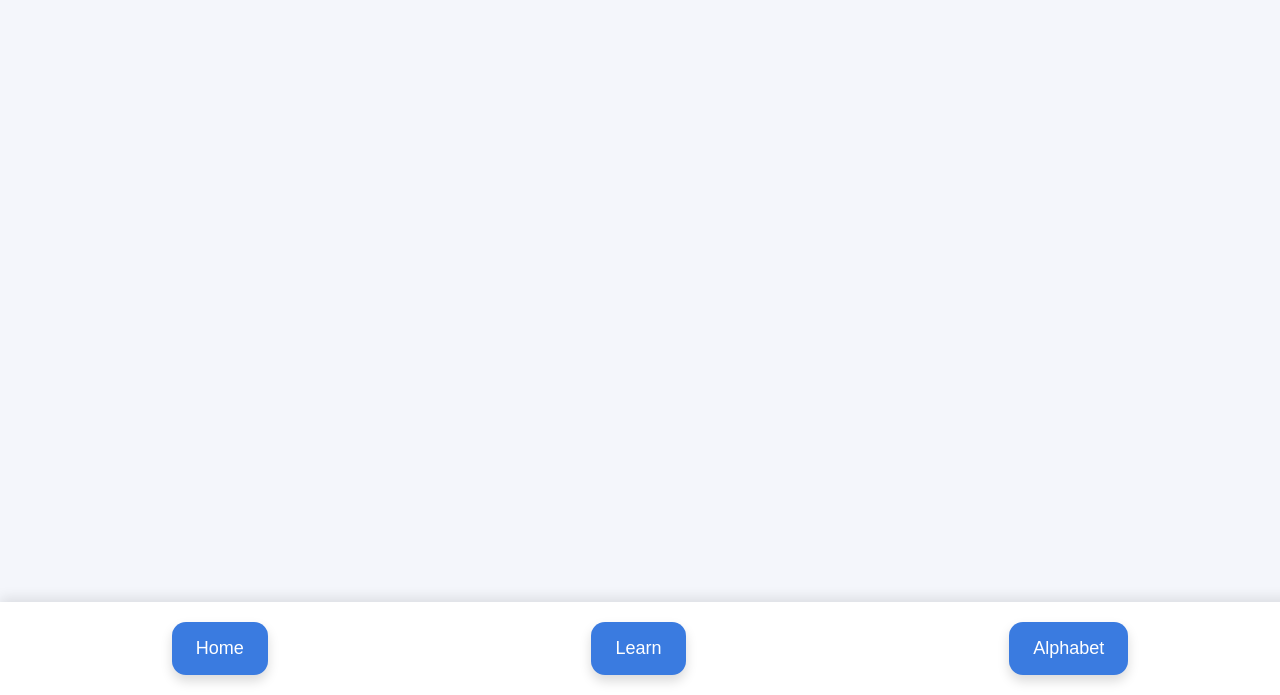
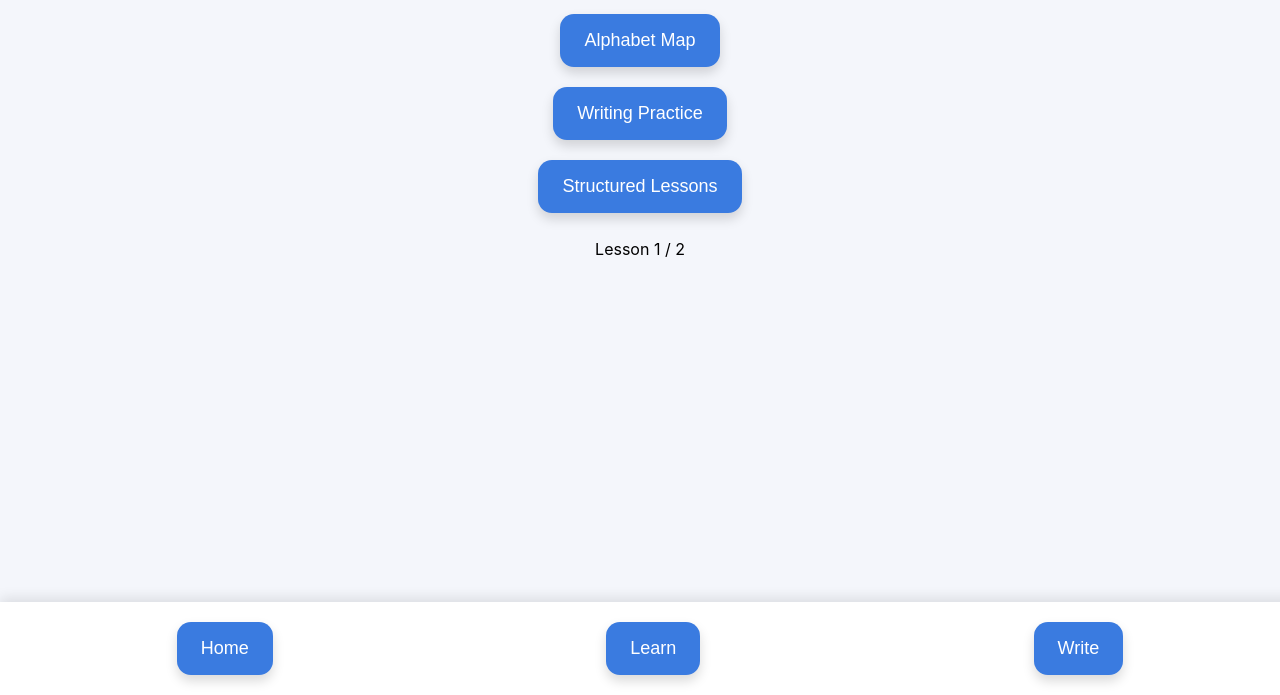
Before and after one commit to shressi10-png/Lex-Kannada-, a plain HTML site: page index.html in a window 1280 px wide. Shown: the part 105-800 px from the top of the page. Drawn offline with Linux system fonts and the light colour scheme.

Commit message:
Update index.html

```diff
--- a/index.html
+++ b/index.html
@@ -14,16 +14,13 @@
 <div id="screen"></div>
 
 <div class="nav">
-
 <button onclick="showHome()">Home</button>
 <button onclick="startStructured()">Learn</button>
-<button onclick="showAlphabet()">Alphabet</button>
-
+<button onclick="showWritingPractice()">Write</button>
 </div>
 
 </div>
 
-<script src="lessons.js"></script>
 <script src="app.js"></script>
 
 </body>
```
